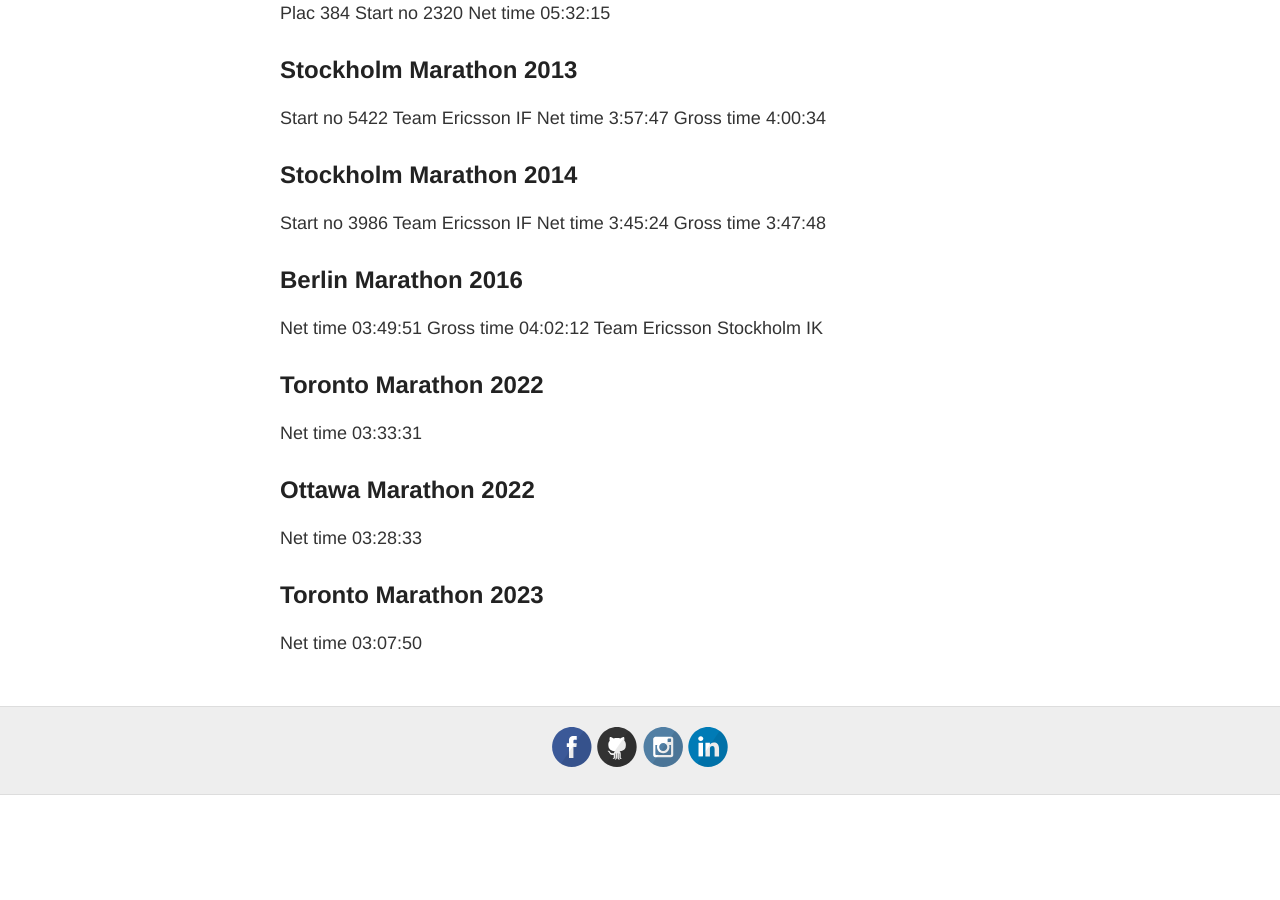
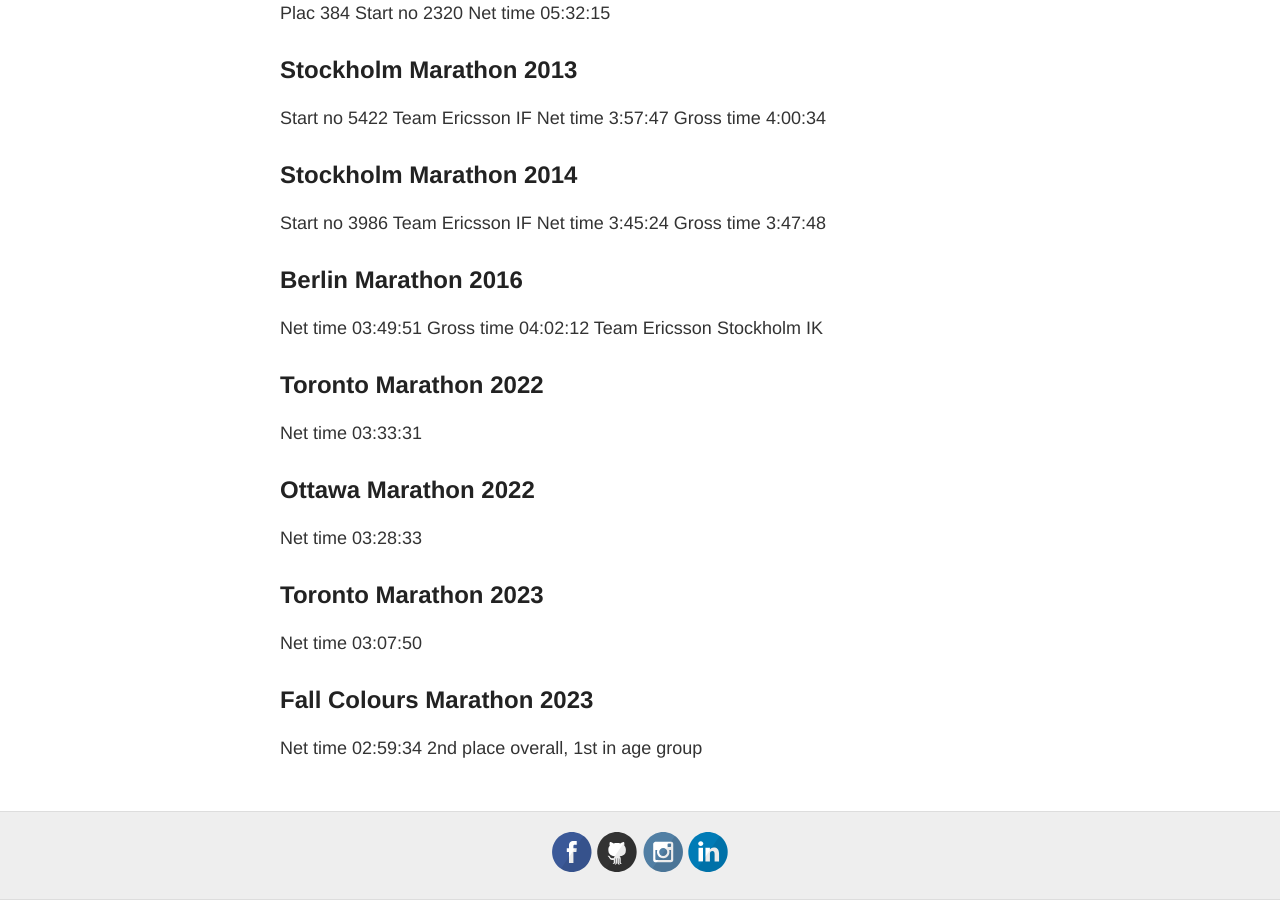
Before and after one commit to sjodin/sjodin.github.io, a Jekyll site: the page built from marathon.md, in a window 1280 px wide and 900 px high, scrolled down 1026 px. Built offline with Jekyll 4.4.1, drawn with Linux system fonts in a browser that asks for light colours; before the commit the page ends 1821 px from its top, so only the background shows below that.

Commit message:
Update marathon.md

```diff
--- a/marathon.md
+++ b/marathon.md
@@ -89,3 +89,7 @@ Net time 03:28:33
 ## Toronto Marathon 2023
 
 Net time 03:07:50
+
+## Fall Colours Marathon 2023
+
+Net time 02:59:34 2nd place overall, 1st in age group
```
